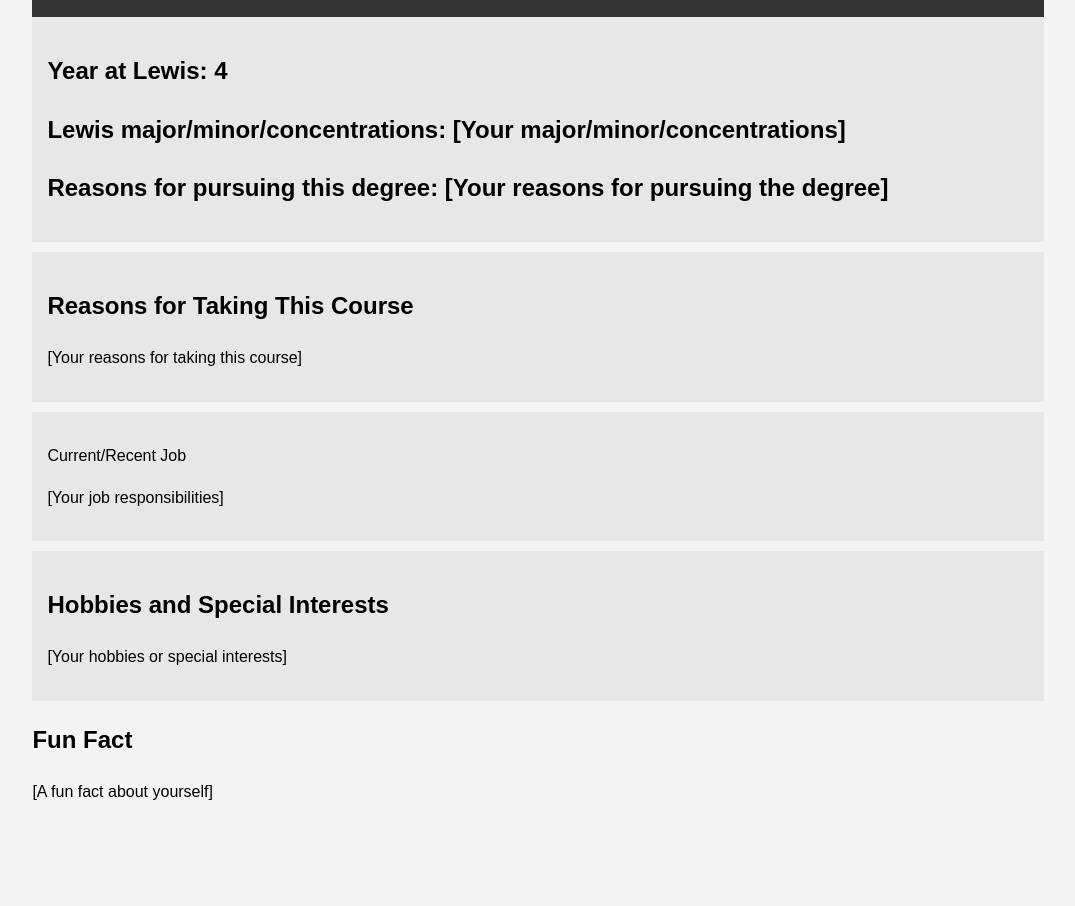
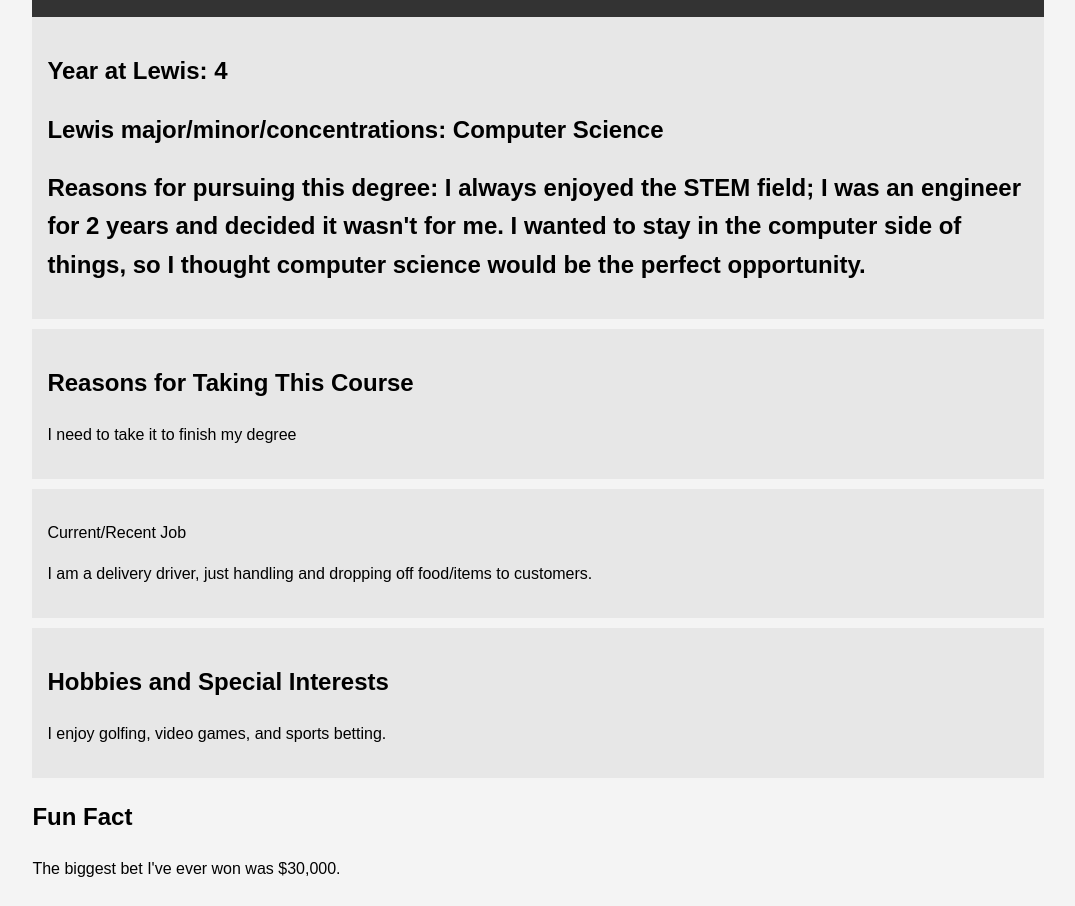
Before and after one commit to NDKuras/me, a plain HTML site: page index.html in a window 1280 px wide. Shown: the part 133-1039 px from the top of the page, without its empty margins (102-1177 px from the left). Before the commit the page ends 962 px from the top, so only its background shows below. Drawn offline with Linux system fonts and the light colour scheme.

Commit message:
completed index.html

```diff
--- a/index.html
+++ b/index.html
@@ -37,28 +37,28 @@
 
         <section class="lewis">
 			<h2>Year at Lewis: 4</h2>
-			<h2>Lewis major/minor/concentrations: [Your major/minor/concentrations]</h2>
-			<h2>Reasons for pursuing this degree: [Your reasons for pursuing the degree]</h2>
+			<h2>Lewis major/minor/concentrations: Computer Science</h2>
+			<h2>Reasons for pursuing this degree: I always enjoyed the STEM field; I was an engineer for 2 years and decided it wasn't for me. I wanted to stay in the computer side of things, so I thought computer science would be the perfect opportunity.</h2>
         </section>
 
 		<section class="course">
             <h2>Reasons for Taking This Course</h2>
-            <p>[Your reasons for taking this course]</p>
+            <p>I need to take it to finish my degree</p>
         </section>
 
 		<section class="job">
             <p>Current/Recent Job</p>
-			<p>[Your job responsibilities]</p>
+			<p>I am a delivery driver, just handling and dropping off food/items to customers.</p>
         </section>
 
         <section class="hobbies">
             <h2>Hobbies and Special Interests</h2>
-            <p>[Your hobbies or special interests]</p>
+            <p>I enjoy golfing, video games, and sports betting.</p>
         </section>
 
         <section class="fun-fact">
             <h2>Fun Fact</h2>
-            <p>[A fun fact about yourself]</p>
+            <p>The biggest bet I've ever won was $30,000.</p>
         </section>
     </div>
 </body>
```
